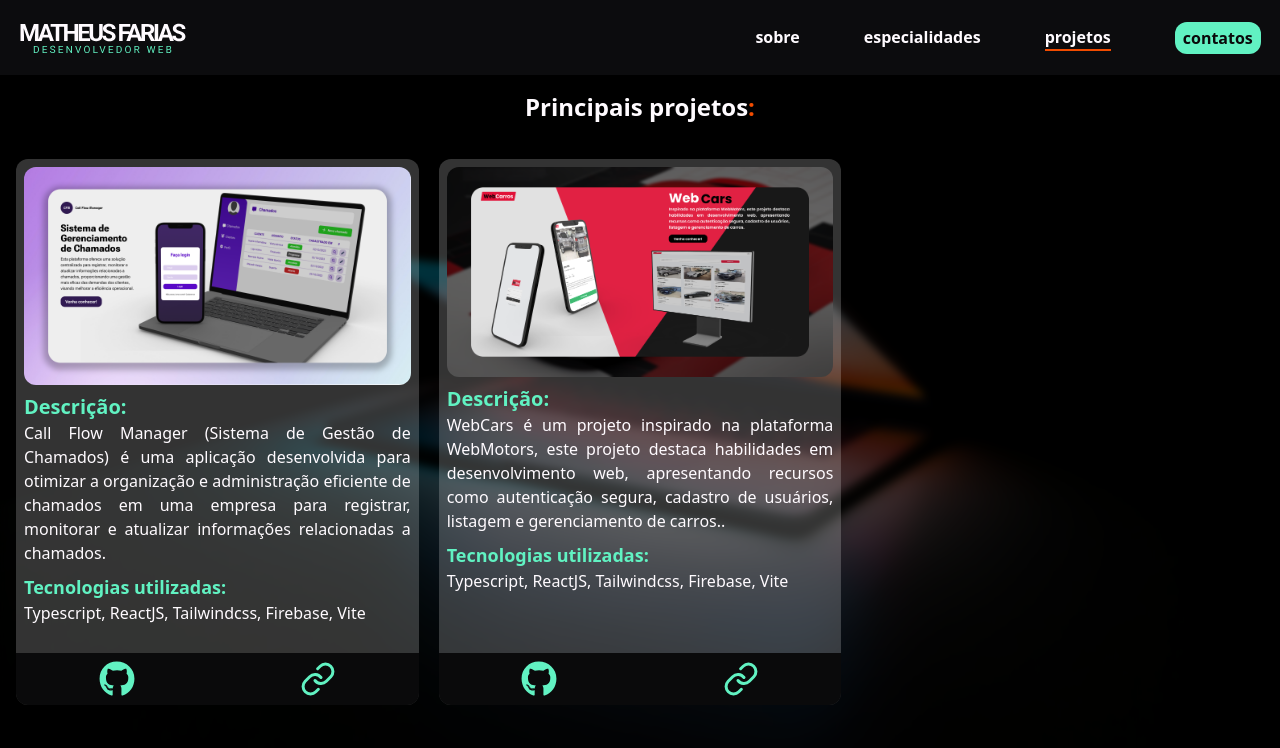
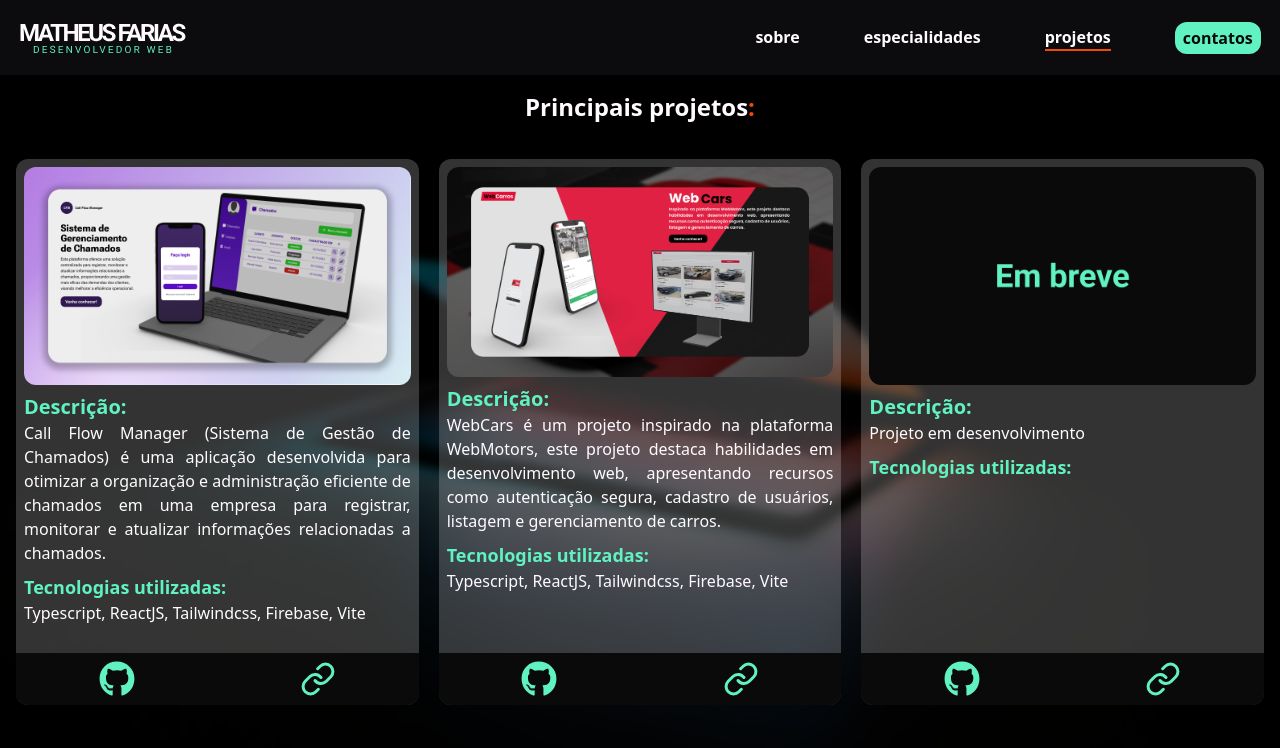
Before and after one commit to oMatheus-Farias/myportfolio, a React (Vite) app: page /projects in a window 1280 px wide. Shown: the top 748 px of the page. Built offline with nearby package versions, Linux system fonts and the light colour scheme.

Commit message:
feat: adicionado card para indicar que um novo projeto sera adicionado em breve

```diff
--- a/src/contexts/index.tsx
+++ b/src/contexts/index.tsx
@@ -12,6 +12,7 @@ import figmaImage from "../assets/figma.png";
 
 import projectImage01 from "../assets/project1.png";
 import projectImage02 from "../assets/project2.png";
+import shortlyImage from "../assets/shortly.png";
 
 interface ContextData {
   viewDasktop: boolean,
@@ -52,9 +53,15 @@ export default function Provider({ children }: { children: ReactNode }){
     {
       name: "Web Cars",
       image: projectImage02,
-      description: "WebCars é um projeto inspirado na plataforma WebMotors, este projeto destaca habilidades em desenvolvimento web, apresentando recursos como autenticação segura, cadastro de usuários, listagem e gerenciamento de carros..",
+      description: "WebCars é um projeto inspirado na plataforma WebMotors, este projeto destaca habilidades em desenvolvimento web, apresentando recursos como autenticação segura, cadastro de usuários, listagem e gerenciamento de carros.",
       technologies: "Typescript, ReactJS, Tailwindcss, Firebase, Vite"
     },
+    {
+      name: "Em breve",
+      image: shortlyImage,
+      description: "Projeto em desenvolvimento",
+      technologies: ""
+    }
   ];
 
   const technologies = [
```
Also changed, not shown: src/assets/shortly.png (added).
